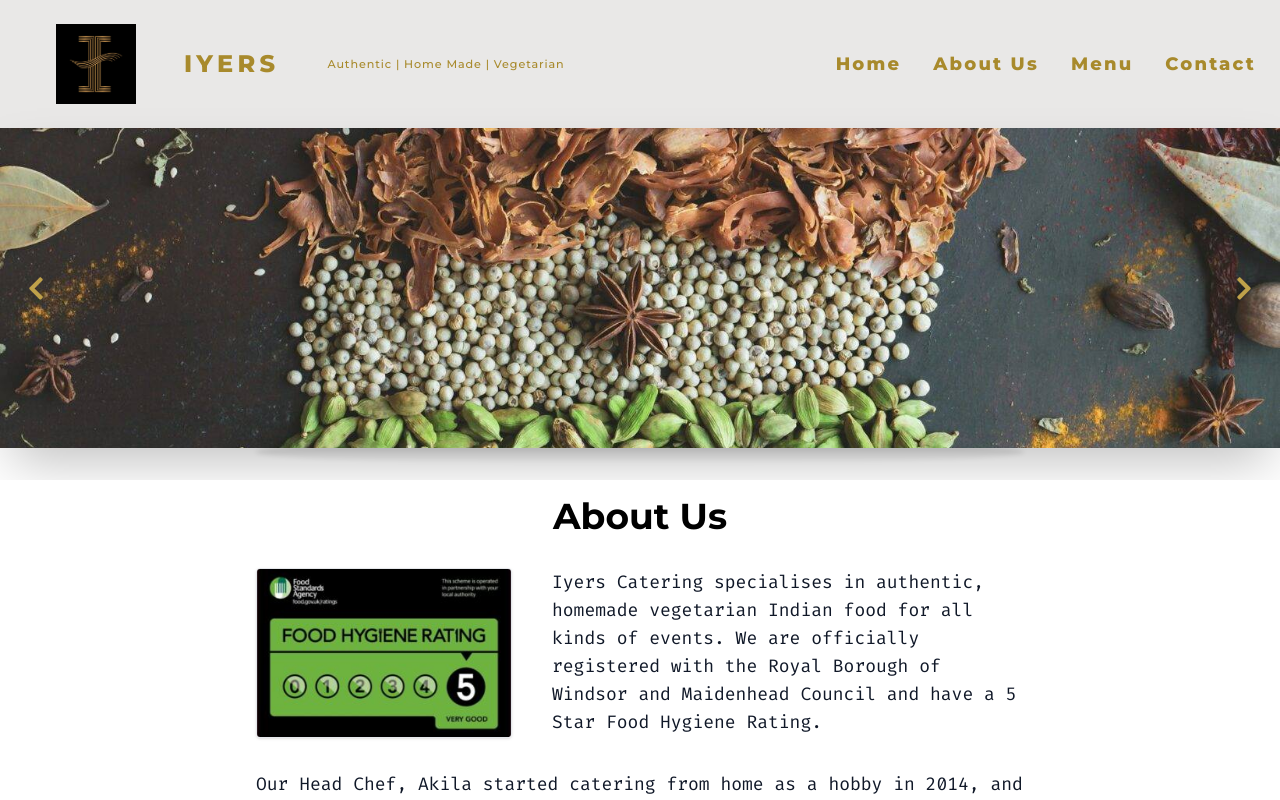
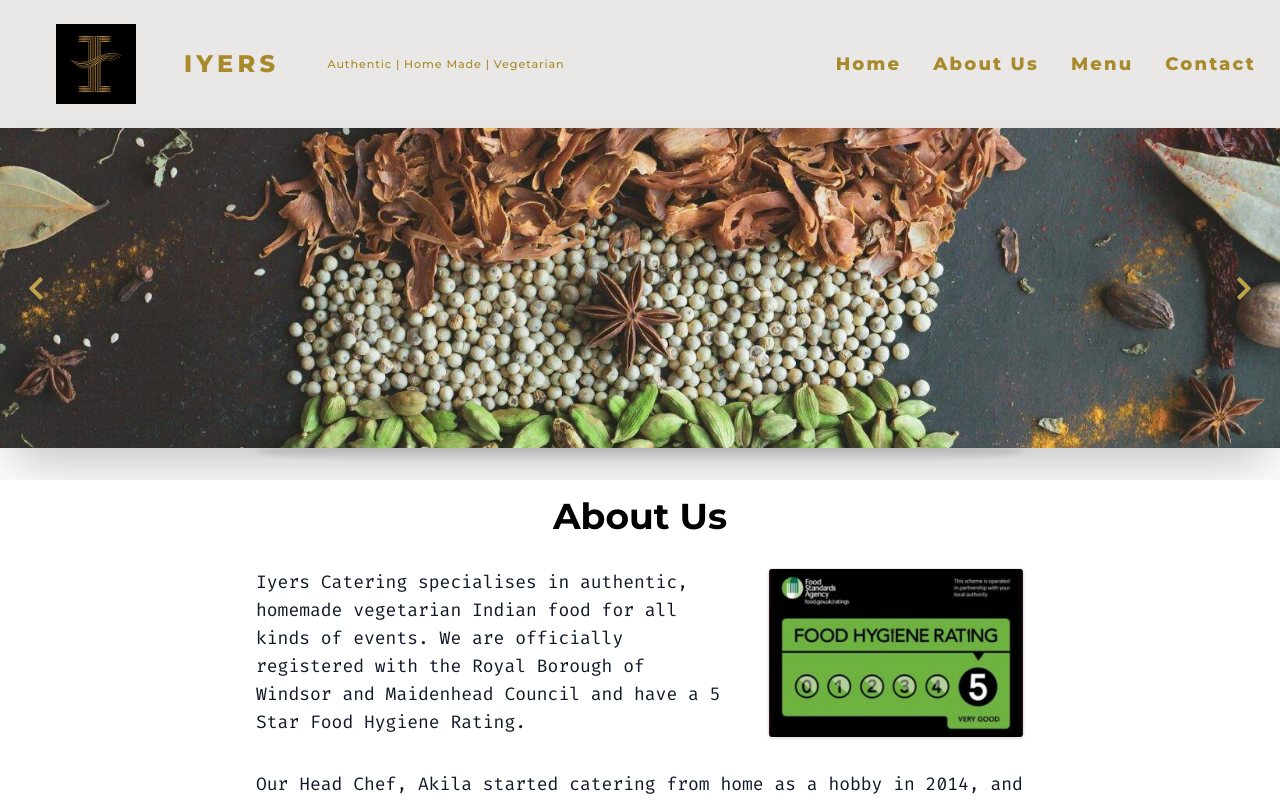
Before and after one commit to rxghavc/IyersCatering, a React (Vite) app: page /about in a window 1280 px wide. Shown: the top 800 px of the page. Built offline with nearby package versions, Linux system fonts and the light colour scheme.

Commit message:
changed layout of image and text

```diff
--- a/src/components/about/Main.jsx
+++ b/src/components/about/Main.jsx
@@ -5,17 +5,17 @@ const AboutMain = () => (
   <section className="w-full flex flex-col items-center justify-center px-4 py-4 bg-white relative">
     <div className="max-w-3xl w-full mx-auto">
       <h2 className="text-3xl md:text-4xl font-bold mb-8 text-black font-montserrat text-center">About Us</h2>
-      <div className="flex flex-col md:flex-row items-center md:items-start gap-6 md:gap-10 mb-8">
+      <div className="flex flex-col md:flex-row items-center md:items-start gap-6 md:gap-10 mb-8 mt-4">
+        <p className="text-base md:text-lg text-gray-900 font-fira text-justify md:text-left">
+          Iyers Catering specialises in authentic, homemade vegetarian Indian food for all kinds of events. We are officially registered with the Royal Borough of Windsor and Maidenhead Council and have a 5 Star Food Hygiene Rating.
+        </p>
         <img
           src={foodHygieneImg}
           alt="5 Star Food Hygiene Rating"
           className="w-2/3 md:w-1/3 max-w-xs h-auto rounded shadow border border-gray-200 mx-auto md:mx-0"
         />
-        <p className="text-base md:text-lg text-gray-900 font-fira text-justify md:text-left">
-          Iyers Catering specialises in authentic, homemade vegetarian Indian food for all kinds of events. We are officially registered with the Royal Borough of Windsor and Maidenhead Council and have a 5 Star Food Hygiene Rating.
-        </p>
       </div>
-      {/* Remaining about content below */}
+
       <p className="text-base md:text-lg text-gray-900 font-fira mb-6">
         Our Head Chef, Akila started catering from home as a hobby in 2014, and she has since then been catering for several events, birthdays, functions & occasions. Akila is very talented with skills, attentive and makes sure that customer’s order is taken care of and delivered on time. Since inception, she has had a good customer base over the last 10 years and felt the need to expand this service more broadly under the banner of Iyers.
       </p>
```
